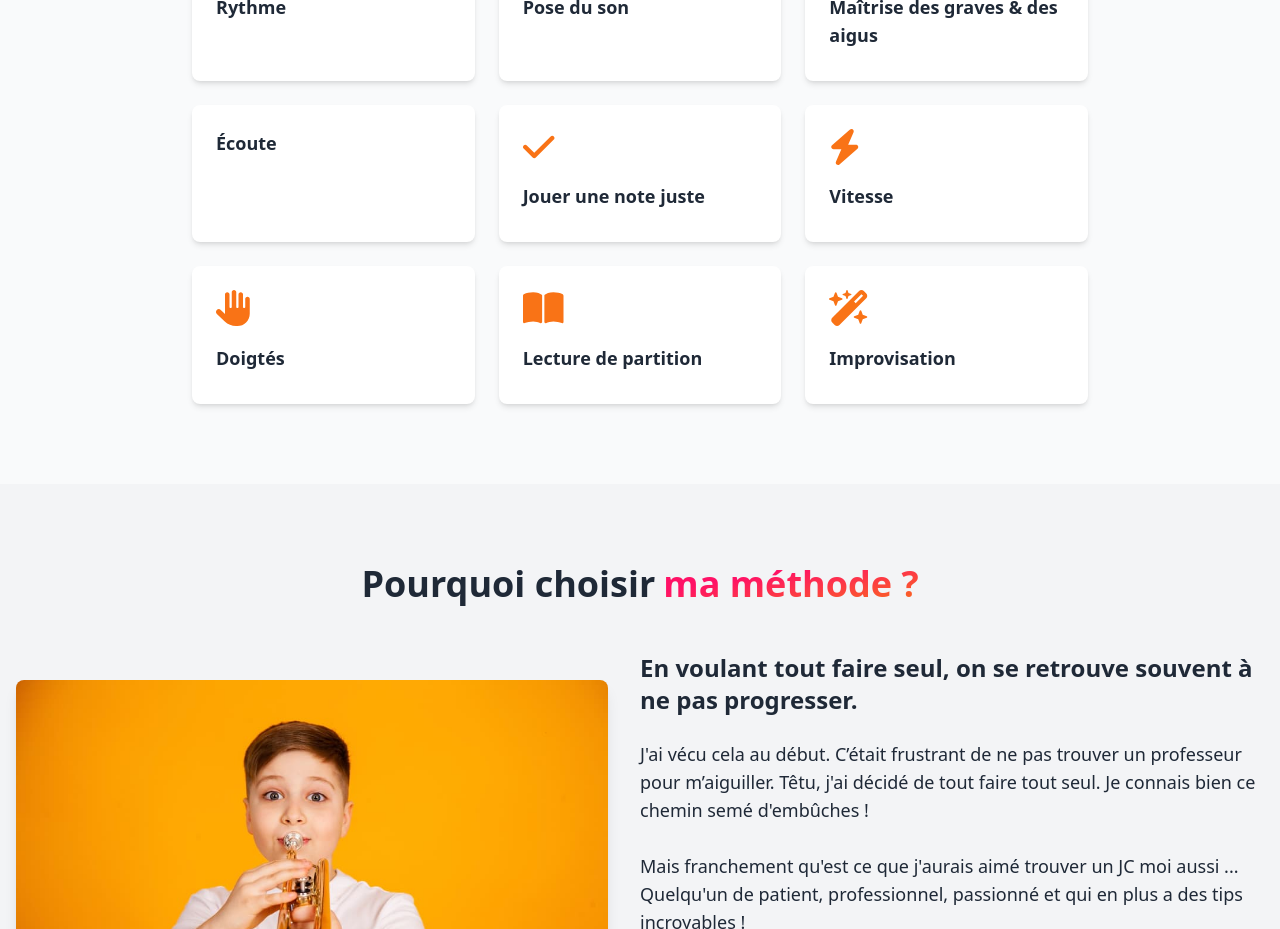
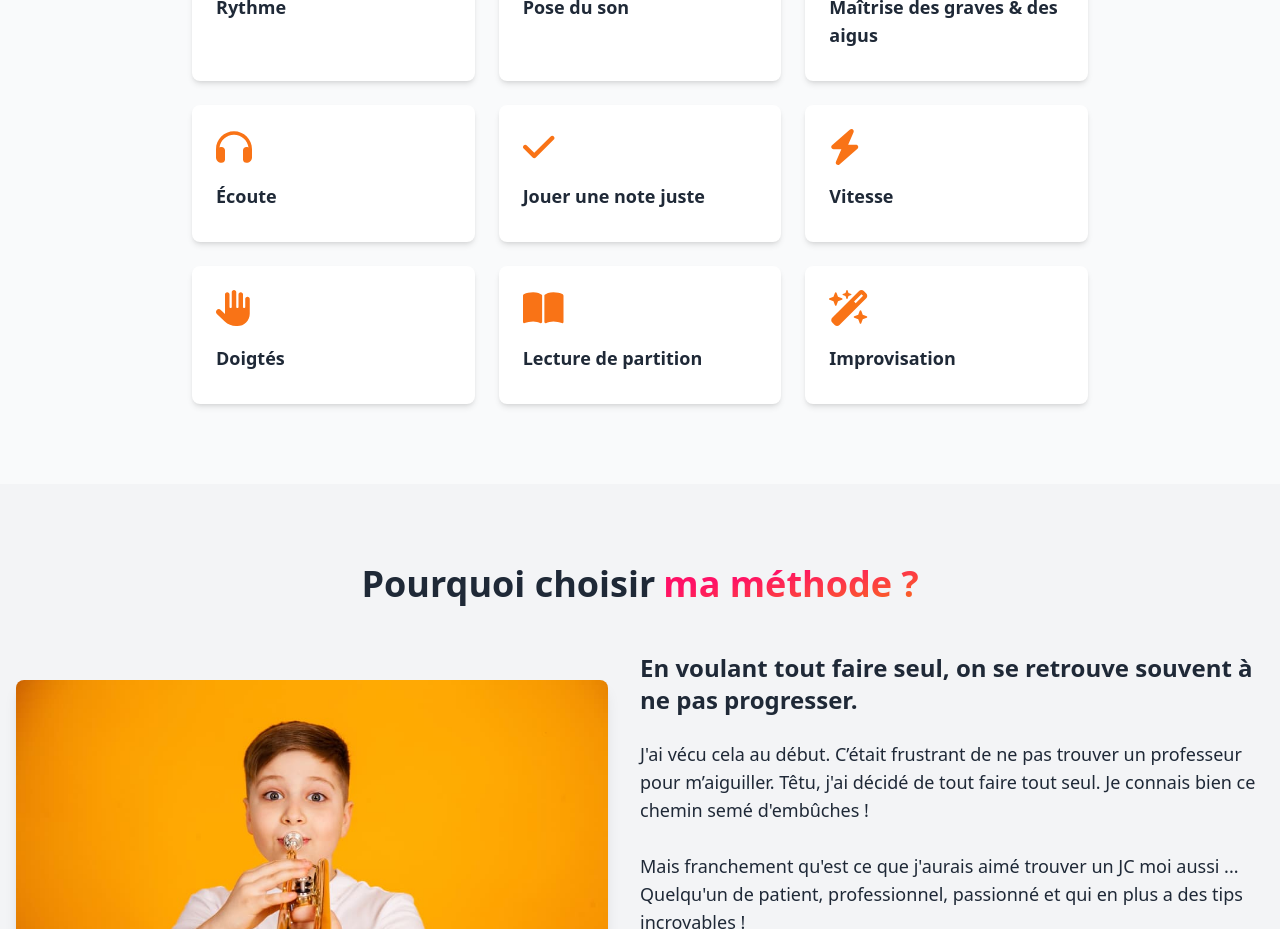
Before and after one commit to moisur/courstrompette, a Next.js app: page / in a window 1280 px wide. Shown: the part 5140-6069 px from the top of the page. Built offline with nearby package versions, Linux system fonts and the light colour scheme.

Commit message:
ouh yeah baby

```diff
--- a/src/components/Mission.tsx
+++ b/src/components/Mission.tsx
@@ -2,7 +2,7 @@
 
 import { FontAwesomeIcon } from '@fortawesome/react-fontawesome'
 import {
-  faPlus, faMusic, faArrowTrendUp, faEar, faCheck,
+  faPlus, faMusic, faArrowTrendUp, faHeadphones , faCheck,
   faBolt, faHand, faBookOpen, faMagicWandSparkles
 } from '@fortawesome/free-solid-svg-icons'
 
@@ -11,7 +11,7 @@ export default function Mission() {
     { icon: faPlus, label: 'Rythme' },
     { icon: faMusic, label: 'Pose du son' },
     { icon: faArrowTrendUp, label: 'Maîtrise des graves & des aigus' },
-    { icon: faEar, label: 'Écoute' },
+    { icon: faHeadphones, label: 'Écoute' },
     { icon: faCheck, label: 'Jouer une note juste' },
     { icon: faBolt, label: 'Vitesse' },
     { icon: faHand, label: 'Doigtés' },
```
